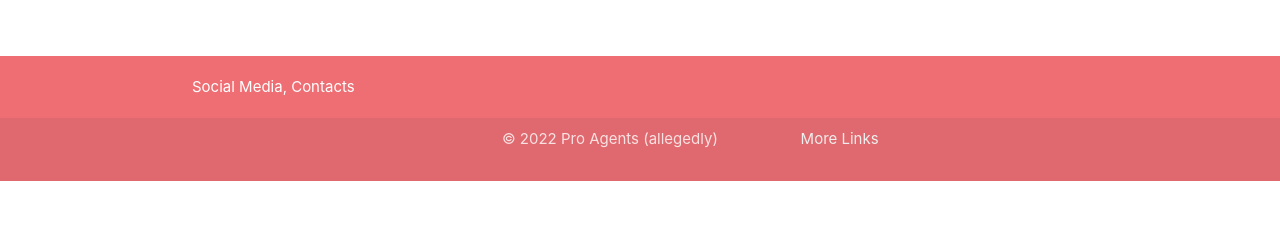
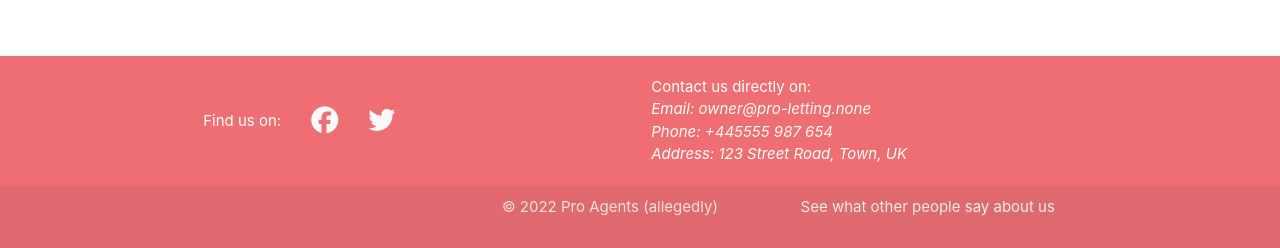
Before and after one commit to spanifer/pp4-fullstack, a Django app: page / in a window 1280 px wide. Shown: the part 1386-1634 px from the top of the page. Before the commit the page ends 1567 px from the top, so only its background shows below. Run offline with Django 3.2, Linux system fonts and the light colour scheme; a map, chart or similar area stays blank; some libraries are stand-ins or nearby versions.

Commit message:
Add footer social and contact links

```diff
--- a/static/css/style.css
+++ b/static/css/style.css
@@ -95,6 +95,16 @@
     text-align: center;
 }
 
+/* ---------- Footer */
+#social-media-links > a {
+    padding: 0 0 0 2rem;
+    font-size: 180%;
+}
+
+footer a {
+    color: #fafafa;
+}
+
 /* ---------- Media Queries */
 
 /* ---------- Medium */
--- a/templates/base.html
+++ b/templates/base.html
@@ -61,8 +61,27 @@
     <footer>
         <div class="page-footer">
             <div class="container">
-                <div class="row">
-                    Social Media, Contacts
+                <div class="row valign-wrapper">
+                    <div id="social-media-links" class="col s6 valign-wrapper">
+                        <span>Find us on:</span>
+                        <a href="https://www.facebook.com/" aria-label="Link to Facebook" target='_blank'><i class="fab fa-facebook"></i></a>
+                        <a href="https://twitter.com/" aria-label="Link to Twitter" target="_blank"><i class="fab fa-twitter"></i></a>
+                    </div>
+                    <div class="col s6">
+                        <span>Contact us directly on:</span>
+                        <address>
+                            <div>
+                                <span>Email:</span>
+                                <a href="mailto:owner@pro-letting.none">owner@pro-letting.none</a></div>
+                            <div>
+                                <span>Phone:</span>
+                                <a href="tel:+445555987654">+445555 987 654</a></div>
+                            <div>
+                                <span>Address:</span>
+                                <span>123 Street Road, Town, UK</span>
+                            </div>
+                        </address>
+                    </div>
                 </div>
             </div>
             <div class="footer-copyright">
@@ -71,7 +90,9 @@
                         <div class="col s12 l4 offset-l4">
                             © 2022 Pro Agents (allegedly)
                         </div>
-                        <a class="col s12 l4 grey-text text-lighten-3 right" href="">More Links</a>
+                        <a class="col s12 l4 grey-text text-lighten-3 right" href="https://uk.trustpilot.com/" aria-label="Link to trustpilot." target="_blank">
+                            See what other people say about us
+                        </a>
                     </div>
                 </div>
             </div>
```
